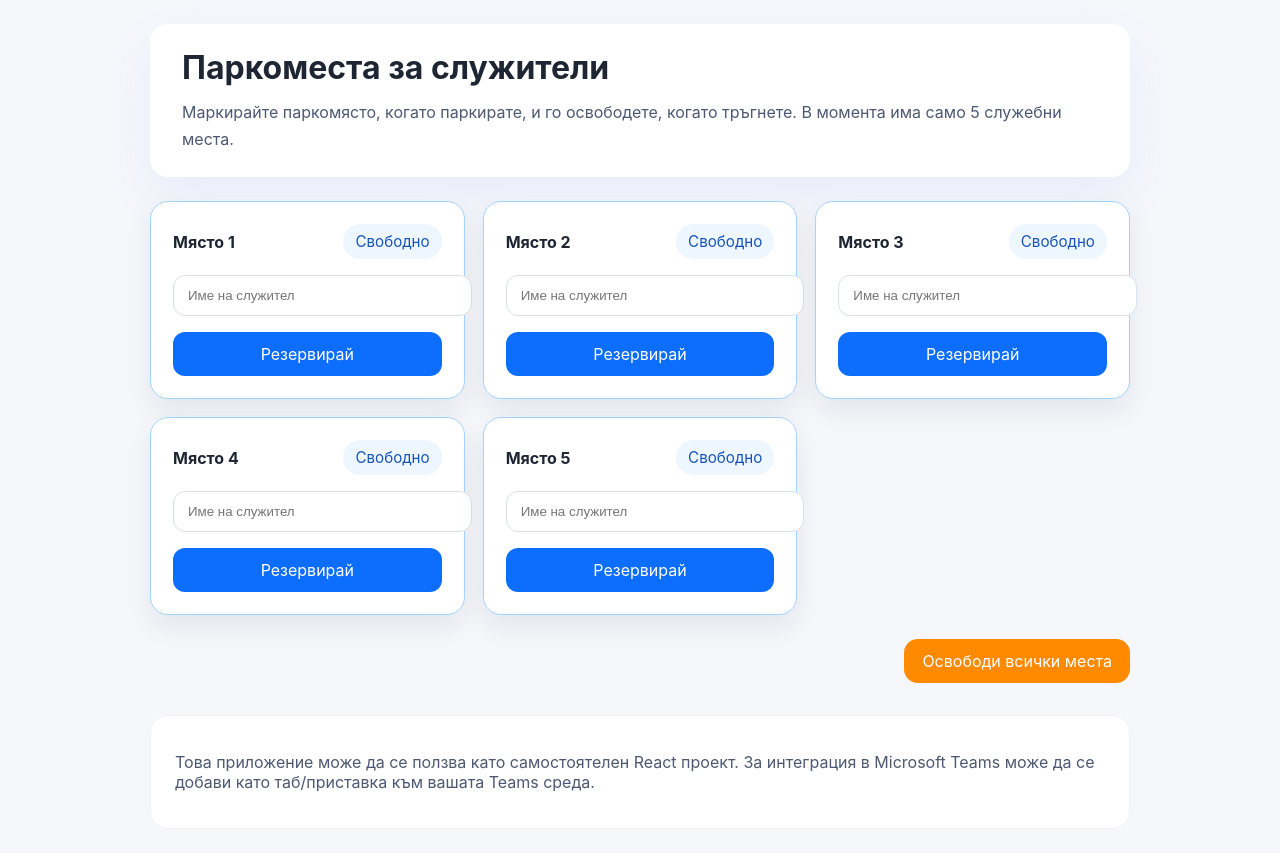
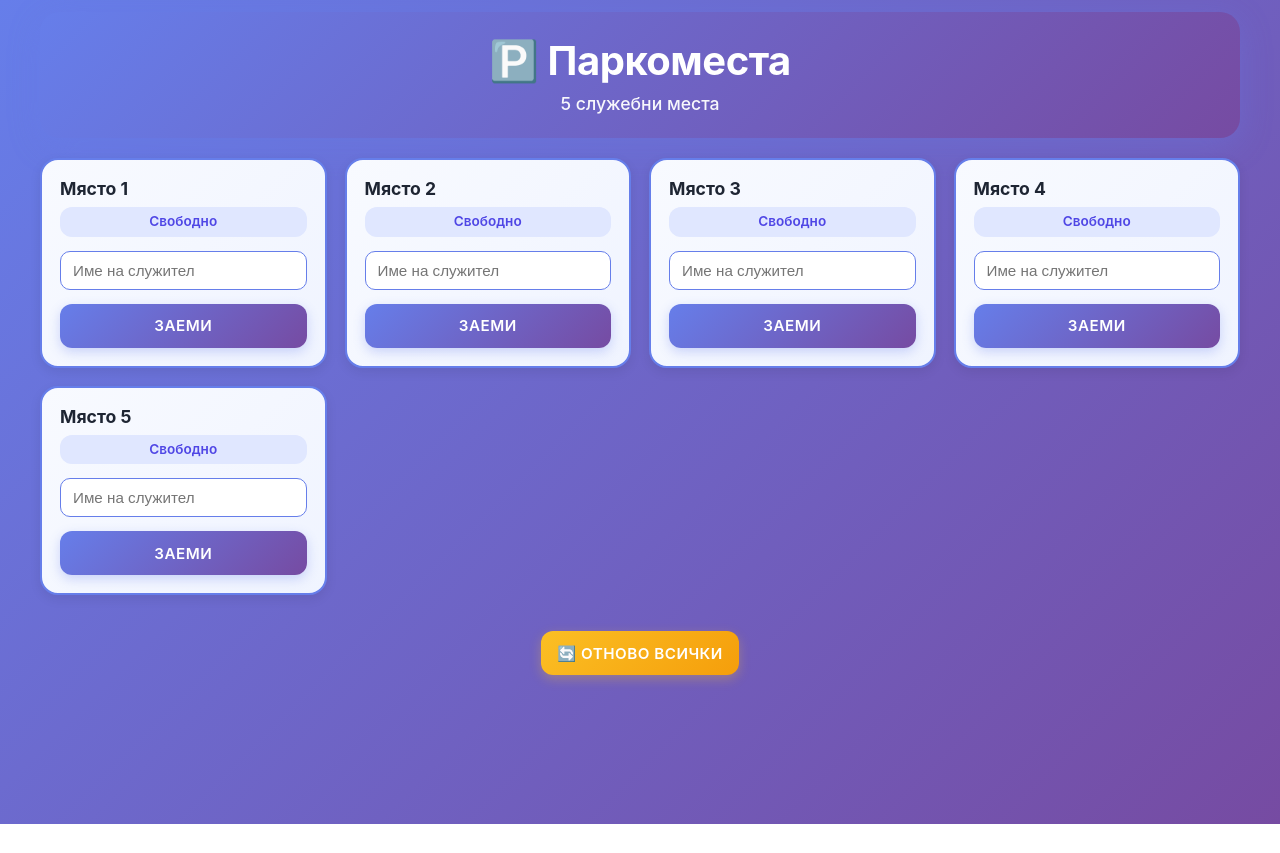
Before and after one commit to asenata84/parking-slot, a React (Vite) app: page / in a window 1280 px wide. After the commit the page ends 824 px from the top, so only its background shows below. Built offline with nearby package versions, Linux system fonts and the light colour scheme.

Commit message:
Visual Improvements

```diff
--- a/src/App.css
+++ b/src/App.css
@@ -1,65 +1,127 @@
 .app-shell {
-  max-width: 980px;
+  min-height: 100vh;
+  display: flex;
+  flex-direction: column;
+  padding: 12px;
+  max-width: 1200px;
   margin: 0 auto;
-  padding: 24px;
 }
 
 .header {
-  padding: 24px 32px;
-  background: #ffffff;
-  border-radius: 18px;
-  box-shadow: 0 20px 50px rgba(94, 114, 228, 0.08);
-  margin-bottom: 24px;
+  background: linear-gradient(135deg, #667eea 0%, #764ba2 100%);
+  padding: 24px 16px;
+  border-radius: 20px;
+  margin-bottom: 20px;
+  box-shadow: 0 8px 32px rgba(102, 126, 234, 0.3);
+  color: white;
+  text-align: center;
 }
 
 .header h1 {
-  margin: 0 0 12px;
-  font-size: clamp(2rem, 2.5vw, 2.5rem);
+  margin: 0 0 8px;
+  font-size: clamp(1.8rem, 5vw, 2.5rem);
+  font-weight: 700;
+  letter-spacing: -0.5px;
 }
 
 .header p {
   margin: 0;
-  line-height: 1.7;
-  color: #4d5872;
+  font-size: clamp(0.95rem, 3vw, 1.1rem);
+  opacity: 0.95;
+  font-weight: 500;
 }
 
 .slots-grid {
   display: grid;
-  gap: 18px;
-  grid-template-columns: repeat(auto-fit, minmax(260px, 1fr));
+  grid-template-columns: repeat(auto-fill, minmax(160px, 1fr));
+  gap: 12px;
+  margin-bottom: 16px;
+}
+
+@media (min-width: 640px) {
+  .slots-grid {
+    grid-template-columns: repeat(auto-fill, minmax(200px, 1fr));
+    gap: 16px;
+  }
+}
+
+@media (min-width: 1024px) {
+  .slots-grid {
+    grid-template-columns: repeat(auto-fill, minmax(240px, 1fr));
+    gap: 18px;
+  }
 }
 
 .slot-card {
-  padding: 22px;
-  border-radius: 18px;
-  background: #ffffff;
-  box-shadow: 0 12px 28px rgba(15, 23, 42, 0.08);
+  background: white;
+  border-radius: 16px;
+  padding: 16px;
   display: flex;
   flex-direction: column;
-  gap: 16px;
+  gap: 12px;
+  box-shadow: 0 4px 12px rgba(0, 0, 0, 0.08);
+  transition: all 0.3s cubic-bezier(0.4, 0, 0.2, 1);
+  border: 2px solid transparent;
+}
+
+.slot-card:active {
+  transform: scale(0.98);
+}
+
+@media (min-width: 640px) {
+  .slot-card {
+    padding: 18px;
+    gap: 14px;
+    border-radius: 18px;
+  }
+
+  .slot-card:hover {
+    box-shadow: 0 12px 24px rgba(0, 0, 0, 0.12);
+    transform: translateY(-2px);
+  }
 }
 
 .slot-card.free {
-  border: 1px solid #a3d4ff;
+  border-color: #667eea;
+  background: linear-gradient(135deg, #f8faff 0%, #f0f4ff 100%);
 }
 
 .slot-card.taken {
-  border: 1px solid #ffbfa9;
+  border-color: #ff6b6b;
+  background: linear-gradient(135deg, #fff8f8 0%, #ffe5e5 100%);
 }
 
 .slot-header {
   display: flex;
-  justify-content: space-between;
-  gap: 16px;
-  align-items: center;
+  flex-direction: column;
+  gap: 8px;
+}
+
+.slot-header strong {
+  font-size: 1.1rem;
+  color: #1e2533;
+  margin: 0;
 }
 
 .status-label {
-  padding: 8px 12px;
-  border-radius: 999px;
-  background: #eef6ff;
-  color: #1653b7;
-  font-size: 0.95rem;
+  display: inline-block;
+  padding: 6px 10px;
+  border-radius: 12px;
+  font-size: 0.85rem;
+  font-weight: 600;
+  text-align: center;
+  word-break: break-word;
+  line-height: 1.3;
+}
+
+.slot-card.free .status-label {
+  background: #e0e7ff;
+  color: #4f46e5;
+}
+
+.slot-card.taken .status-label {
+  background: #fee2e2;
+  color: #dc2626;
 }
 
 .input-row {
@@ -70,51 +132,174 @@
 
 .slot-card input {
   width: 100%;
-  min-width: 0;
-  padding: 12px 14px;
-  border-radius: 12px;
-  border: 1px solid #d8e1ec;
+  padding: 10px 12px;
+  border: 1.5px solid #e5e7eb;
+  border-radius: 10px;
+  font-size: 0.95rem;
+  transition: all 0.2s ease;
+  box-sizing: border-box;
+}
+
+.slot-card.free input {
+  border-color: #667eea;
+}
+
+.slot-card input:focus {
   outline: none;
+  border-color: #667eea;
+  box-shadow: 0 0 0 3px rgba(102, 126, 234, 0.1);
 }
 
 .slot-card button {
-  padding: 12px 16px;
+  padding: 10px 14px;
   border: none;
-  border-radius: 12px;
+  border-radius: 10px;
+  font-size: 0.9rem;
+  font-weight: 600;
+  transition: all 0.2s ease;
+  text-transform: uppercase;
+  letter-spacing: 0.5px;
+  min-height: 44px;
+  display: flex;
+  align-items: center;
+  justify-content: center;
   cursor: pointer;
-  color: white;
-  background: #0d6efd;
-  transition: transform 0.15s ease, background 0.15s ease;
 }
 
-.slot-card button:hover {
-  transform: translateY(-1px);
+@media (min-width: 640px) {
+  .slot-card button {
+    padding: 12px 16px;
+    font-size: 0.95rem;
+    border-radius: 12px;
+  }
+}
+
+.take-button {
+  background: linear-gradient(135deg, #667eea 0%, #764ba2 100%);
+  color: white;
+  box-shadow: 0 4px 12px rgba(102, 126, 234, 0.3);
+}
+
+.take-button:active {
+  transform: scale(0.95);
+  box-shadow: 0 2px 6px rgba(102, 126, 234, 0.2);
+}
+
+@media (min-width: 640px) {
+  .take-button:hover {
+    transform: translateY(-2px);
+    box-shadow: 0 8px 16px rgba(102, 126, 234, 0.4);
+  }
+
+  .take-button:active {
+    transform: translateY(0);
+  }
 }
 
 .release-button {
-  background: #e74c3c;
+  background: linear-gradient(135deg, #ff6b6b 0%, #ee5a52 100%);
+  color: white;
+  box-shadow: 0 4px 12px rgba(255, 107, 107, 0.3);
+}
+
+.release-button:active {
+  transform: scale(0.95);
+  box-shadow: 0 2px 6px rgba(255, 107, 107, 0.2);
+}
+
+@media (min-width: 640px) {
+  .release-button:hover {
+    transform: translateY(-2px);
+    box-shadow: 0 8px 16px rgba(255, 107, 107, 0.4);
+  }
+
+  .release-button:active {
+    transform: translateY(0);
+  }
 }
 
 .actions-row {
-  margin-top: 24px;
   display: flex;
-  justify-content: flex-end;
+  justify-content: center;
+  gap: 12px;
+  padding: 16px 0;
+}
+
+@media (min-width: 640px) {
+  .actions-row {
+    padding: 20px 0;
+    gap: 16px;
+  }
 }
 
 .reset-button {
-  padding: 12px 18px;
+  padding: 10px 14px;
   border: none;
-  background: #ff8a00;
-  border-radius: 14px;
+  border-radius: 10px;
+  font-size: 0.9rem;
+  font-weight: 600;
+  transition: all 0.2s ease;
+  text-transform: uppercase;
+  letter-spacing: 0.5px;
+  min-height: 44px;
+  display: flex;
+  align-items: center;
+  justify-content: center;
+  background: linear-gradient(135deg, #fbbf24 0%, #f59e0b 100%);
   color: white;
-  cursor: pointer;
+  box-shadow: 0 4px 12px rgba(251, 191, 36, 0.3);
 }
 
-footer {
-  margin-top: 32px;
-  padding: 20px 24px;
-  border-radius: 18px;
-  background: #ffffff;
-  color: #4d5872;
-  border: 1px solid #f0f2f7;
+.reset-button:active {
+  transform: scale(0.95);
+  box-shadow: 0 2px 6px rgba(251, 191, 36, 0.2);
 }
+
+@media (min-width: 640px) {
+  .reset-button {
+    padding: 12px 16px;
+    font-size: 0.95rem;
+    border-radius: 12px;
+  }
+
+  .reset-button:hover {
+    transform: translateY(-2px);
+    box-shadow: 0 8px 16px rgba(251, 191, 36, 0.4);
+  }
+
+  .reset-button:active {
+    transform: translateY(0);
+  }
+}
+
+/* === Mobile Optimization === */
+@media (max-width: 639px) {
+  .app-shell {
+    padding: 8px;
+  }
+
+  .header {
+    padding: 20px 12px;
+    margin-bottom: 16px;
+  }
+
+  .slots-grid {
+    gap: 10px;
+  }
+
+  .slot-card {
+    padding: 14px;
+    gap: 10px;
+  }
+
+  .slot-card input,
+  .slot-card button {
+    font-size: 16px;
+  }
+
+  button {
+    appearance: none;
+    -webkit-appearance: none;
+    -webkit-font-smoothing: antialiased;
+  }
+}
--- a/src/App.jsx
+++ b/src/App.jsx
@@ -37,7 +37,7 @@ function App() {
   const reserveSlot = slotId => {
     const name = ownerNames[slotId]?.trim();
     if (!name) {
-      window.alert("Моля, въведете име на служител, който заема мястото.");
+      alert("Моля, въведете име на служител");
       return;
     }
 
@@ -58,19 +58,21 @@ function App() {
   };
 
   const resetSlots = () => {
-    if (window.confirm("Наистина ли искате да освободите всички паркоместа?")) {
+    if (confirm("Наистина ли искате да освободите всички места?")) {
       setSlots(defaultSlots);
+      setOwnerNames(
+        defaultSlots.reduce((acc, slot) => ({ ...acc, [slot.id]: "" }), {})
+      );
     }
   };
 
   return (
     <div className="app-shell">
       <header className="header">
-        <h1>Паркоместа за служители</h1>
-        <p>
-          Маркирайте паркомясто, когато паркирате, и го освободете, когато
-          тръгнете. В момента има само 5 служебни места.
-        </p>
+        <div className="header-content">
+          <h1>🅿️ Паркоместа</h1>
+          <p>5 служебни места</p>
+        </div>
       </header>
 
       <main>
@@ -99,8 +101,11 @@ function App() {
                     }
                     placeholder="Име на служител"
                   />
-                  <button onClick={() => reserveSlot(slot.id)}>
-                    Резервирай
+                  <button
+                    className="take-button"
+                    onClick={() => reserveSlot(slot.id)}
+                  >
+                    Заеми
                   </button>
                 </>
               ) : (
@@ -117,18 +122,10 @@ function App() {
 
         <div className="actions-row">
           <button className="reset-button" onClick={resetSlots}>
-            Освободи всички места
+            🔄 Отново всички
           </button>
         </div>
       </main>
-
-      <footer>
-        <p>
-          Това приложение може да се ползва като самостоятелен React проект. За
-          интеграция в Microsoft Teams може да се добави като таб/приставка към
-          вашата Teams среда.
-        </p>
-      </footer>
     </div>
   );
 }
--- a/src/index.css
+++ b/src/index.css
@@ -4,9 +4,10 @@ html, body, #root {
 
 body {
   margin: 0;
-  font-family: Inter, system-ui, -apple-system, BlinkMacSystemFont, 'Segoe UI', sans-serif;
-  background: #f5f7fb;
+  font-family: -apple-system, BlinkMacSystemFont, 'Segoe UI', 'Roboto', sans-serif;
+  background: linear-gradient(135deg, #667eea 0%, #764ba2 100%);
   color: #1e2533;
+  min-height: 100vh;
 }
 
 button {
```
